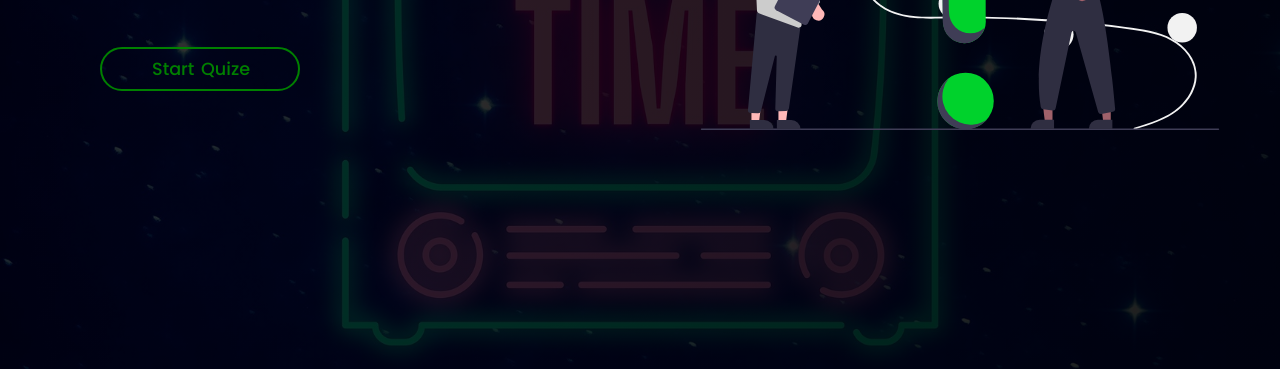
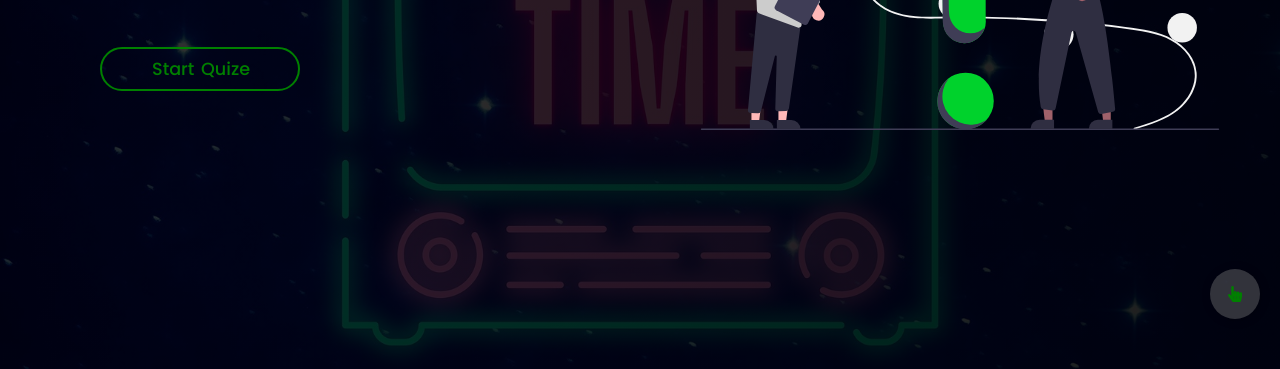
Before and after one commit to AnkushChavhan7596/Quize-App, a plain HTML site: page index.html in a window 1280 px wide. Shown: the part 431-800 px from the top of the page. Drawn offline with Linux system fonts and the light colour scheme.

Commit message:
file updated

```diff
--- a/css/style.css
+++ b/css/style.css
@@ -11,6 +11,25 @@ html{
 }
 body{
     position: relative;
+}
+
+.top__arrow__btn{
+    position: fixed;
+    bottom: 50px;
+    right: 20px;
+    background-color: rgba(128, 128, 128, 0.39);
+    width: 50px;
+    height: 50px;
+    display: flex;
+    justify-content: center;
+    align-items: center;
+    border-radius: 50%;
+    box-shadow: 1px 1px 10px rgba(0, 0, 0, 0.205);
+    cursor: pointer;
+}
+
+.top__arrow__btn i{
+    color: green;
 }
 
 .note marquee{
--- a/index.html
+++ b/index.html
@@ -18,7 +18,7 @@
 
     <div class="score-window">
          <p class="score-window-text"></p>
-         <i class="fas fa-times"></i>
+         <a href="#categories"><i class="fas fa-times cross"></i></a>
     </div>
 
 
@@ -244,6 +244,11 @@
   </footer>
 
 
+   <div class="top__arrow__btn">
+       <a href="#"> <i class="fas fa-hand-pointer"></i></a>
+   </div>
+
+
     <!-- ------------------------End Quize Questions-------------------- --->
     <script src="https://www.gstatic.com/firebasejs/8.10.0/firebase-app.js"></script>
     <script src="https://www.gstatic.com/firebasejs/8.10.0/firebase-database.js"></script>
```
